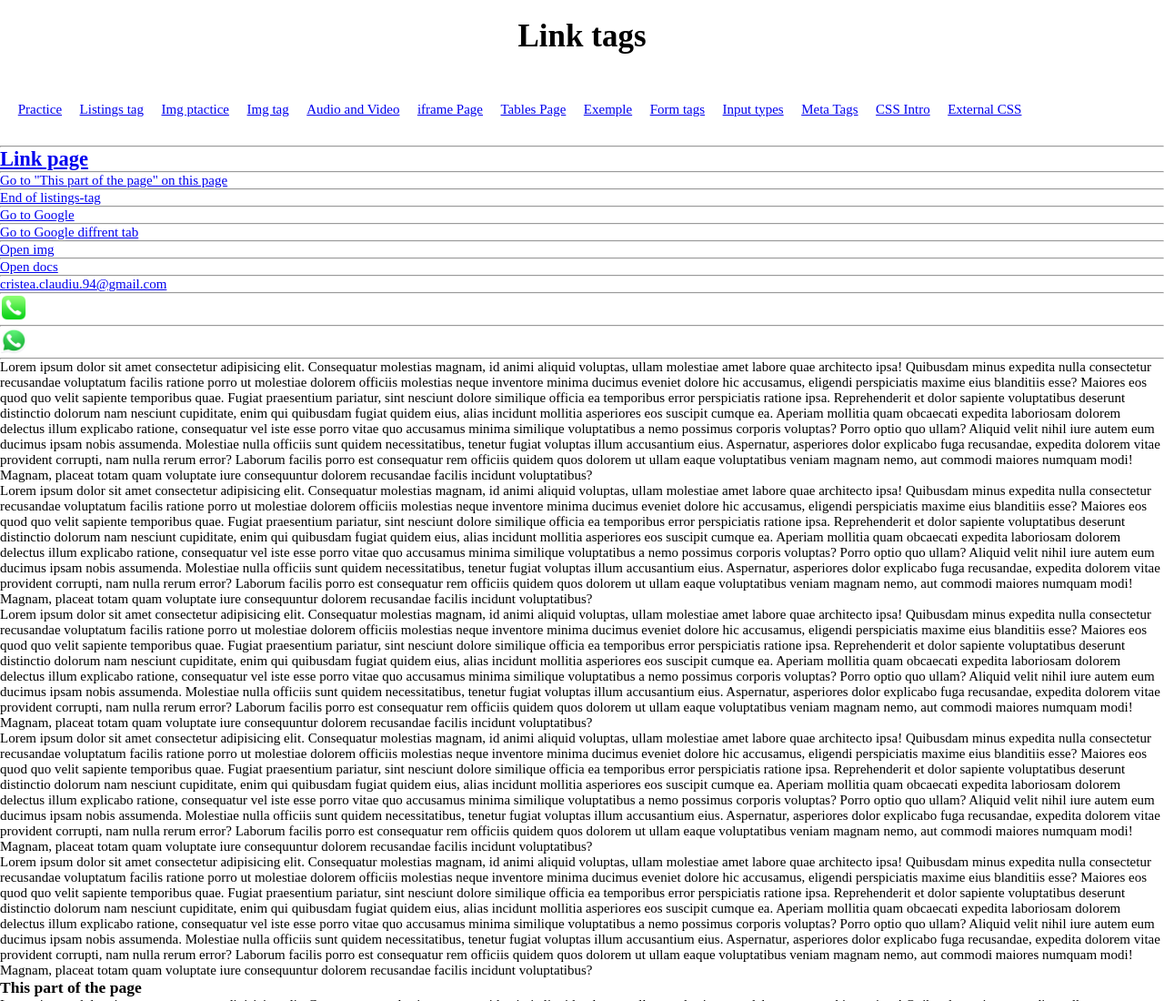
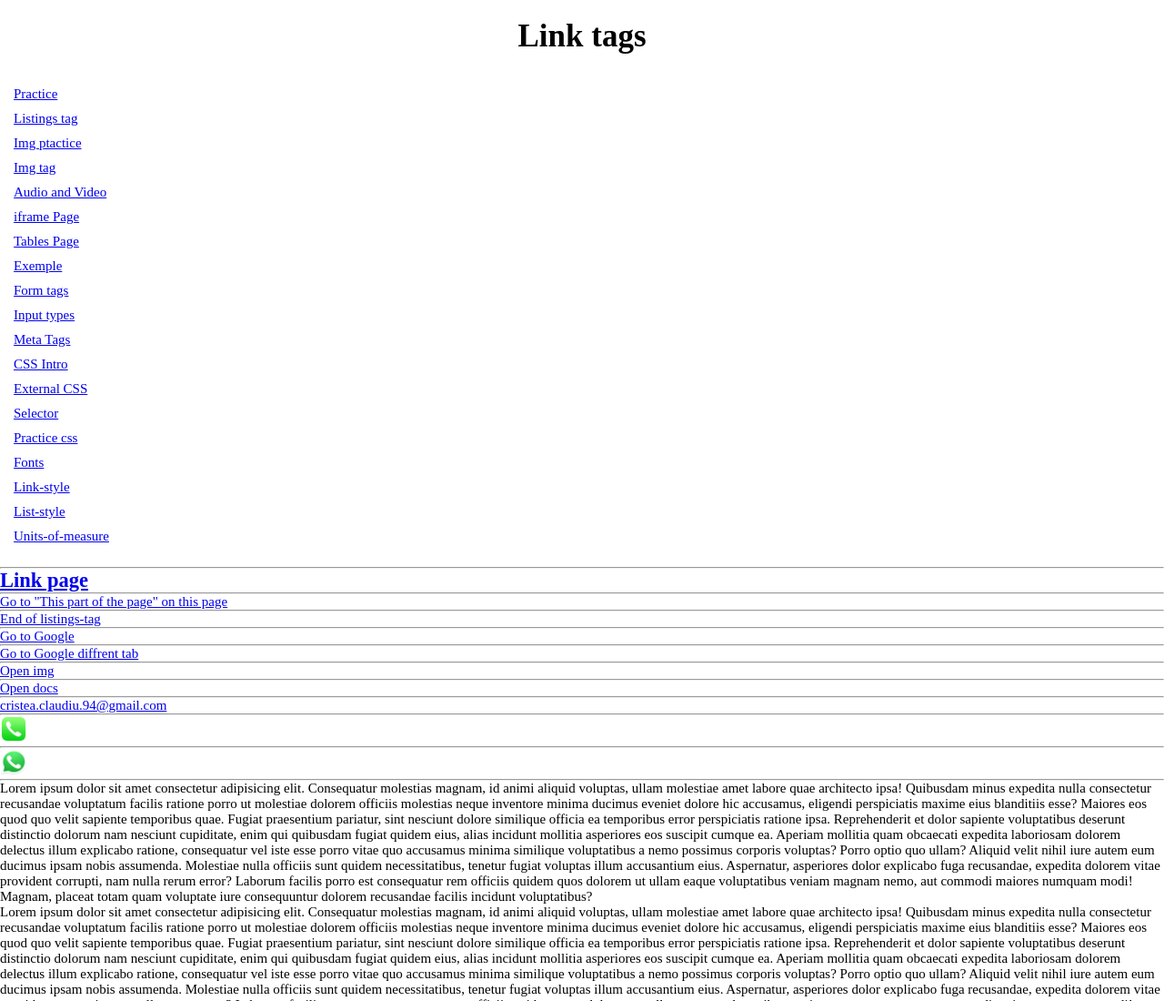
Before and after one commit to cristea-claudiu/TechProEducation-Html-css, a plain HTML site: page 05-link-tag.html in a window 1280 px wide. Shown: the top 1100 px of the page at 91% size. Drawn offline with Linux system fonts and the light colour scheme; files that its build step writes are made by us from their sources; files whose address does not match are found by name.

Commit message:
modified link-tag and style

```diff
--- a/05-link-tag.html
+++ b/05-link-tag.html
@@ -33,12 +33,12 @@
       <li><a href="/html-css/13-meta-tags.html">Meta Tags</a></li>
       <li><a href="/html-css/14-css-intro.html">CSS Intro</a></li>
       <li><a href="/html-css/15-external-css.html">External CSS</a></li>
-      <li><a href="/html-css/16-selector.html"></a></li>
-      <li><a href="/html-css/17-practice.html"></a></li>
-      <li><a href="/html-css/18-fonts.html"></a></li>
-      <li><a href="/html-css/19-link-style.html"></a></li>
-      <li><a href="/html-css/20-list-style.html"></a></li>
-      <li><a href="/html-css/21-units-of-measure.html"></a></li>
+      <li><a href="/html-css/16-selector.html">Selector</a></li>
+      <li><a href="/html-css/17-practice.html">Practice css</a></li>
+      <li><a href="/html-css/18-fonts.html">Fonts</a></li>
+      <li><a href="/html-css/19-link-style.html">Link-style</a></li>
+      <li><a href="/html-css/20-list-style.html">List-style</a></li>
+      <li><a href="/html-css/21-units-of-measure.html">Units-of-measure</a></li>
       <li><a href=""></a></li>
     </ul>
     <hr />
--- a/style.css
+++ b/style.css
@@ -27,7 +27,7 @@ body{
     font-size: 1.5rem;
     width: 100%;
     margin: auto;
-    display: flex;
+    display: inline-block;
     align-items: center;
     justify-content: space-around;
     min-height: 10vh;
```
